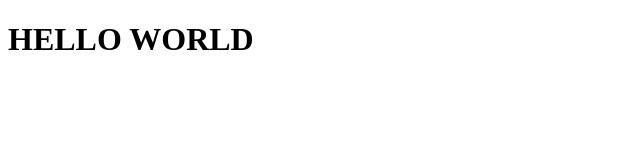
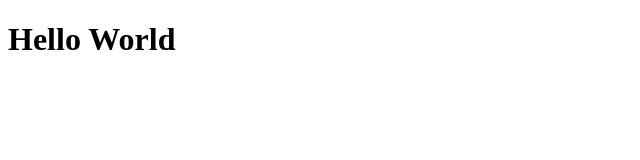
Before and after one commit to Leo-J-Liu/Leo-J-Liu.github.io, a plain HTML site: page index.html in a window 1280 px wide. Shown: the whole page, without its empty margins (0-640 px from the left). Drawn offline with Linux system fonts and the light colour scheme.

Commit message:
Update index.html

```diff
--- a/index.html
+++ b/index.html
@@ -3,9 +3,9 @@
   <head>
     <meta charset="utf-8">
     <meta name="viewport" content="width=device-width">
-    <title>Hello World !</title>
+    <title>Hello World</title>
   </head>
   <body>
-    <h1>HELLO WORLD</h1>
+    <h1>Hello World</h1>
   </body>
 </html>
```
